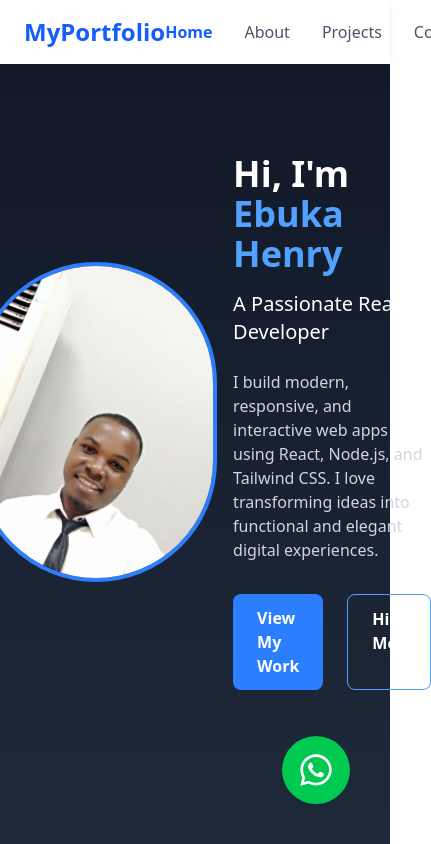
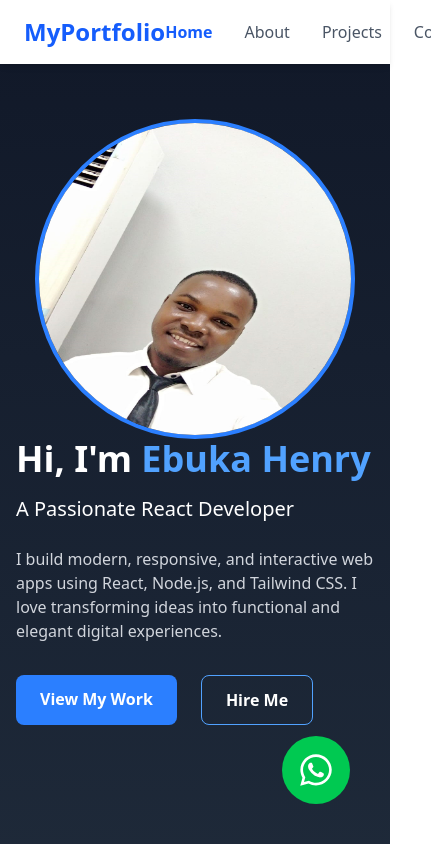
Before and after one commit to ebukaHenry/portfolio, a React (Vite) app: page / in a window 390 px wide. Shown: the top 844 px of the page, 431 px wide, since content can reach past the window. Built offline with nearby package versions, Linux system fonts and the light colour scheme.

Commit message:
Fix hero section of app

```diff
--- a/src/components/Hero.jsx
+++ b/src/components/Hero.jsx
@@ -1,7 +1,7 @@
 import profilePic from "../assets/profile.jpg.jpg";
 export default function Hero() {
   return (
-    <section id="home" className="flex items-center justify-center h-screen bg-gradient-to-b from-gray-900 to-gray-800 text-white px-4">
+    <section id="home" className="flex flex-col md:flex-row items-center justify-center h-screen bg-gradient-to-b from-gray-900 to-gray-800 text-white px-4">
         <img
             src={profilePic}
             alt="Ebuka Henry"
```
